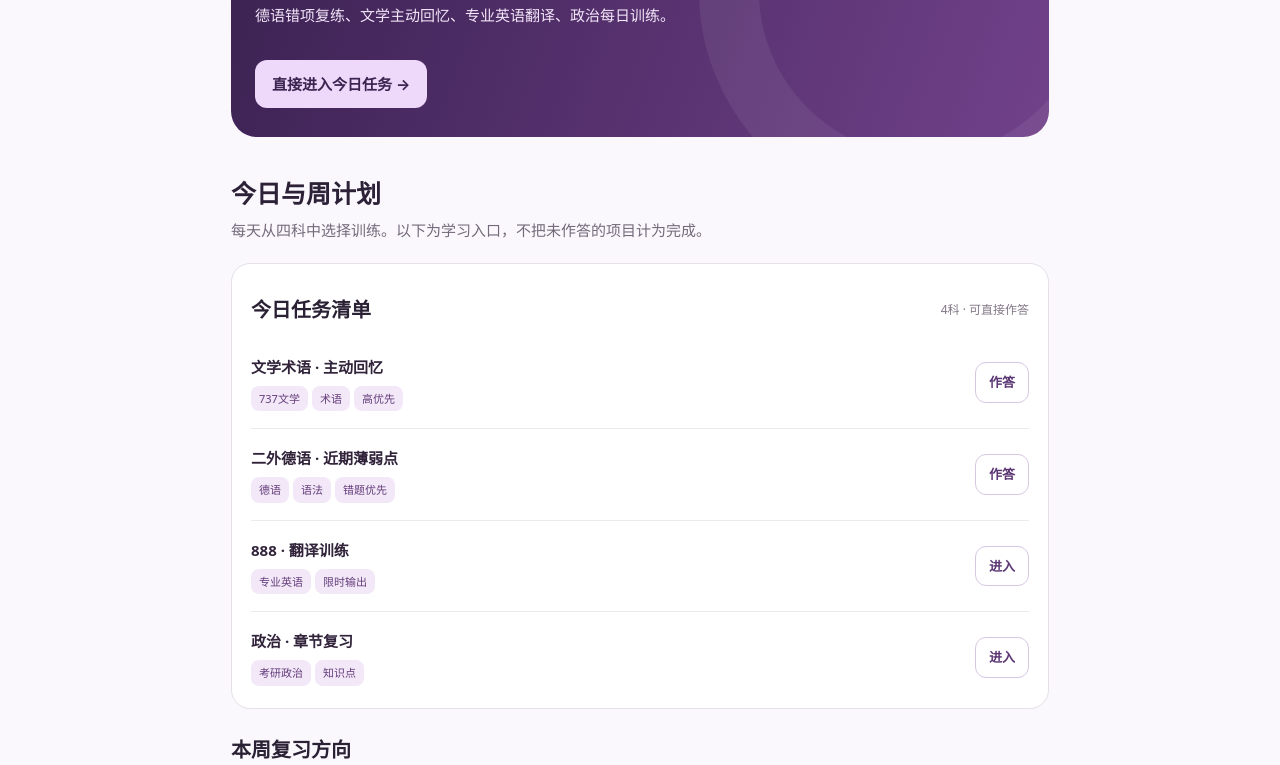
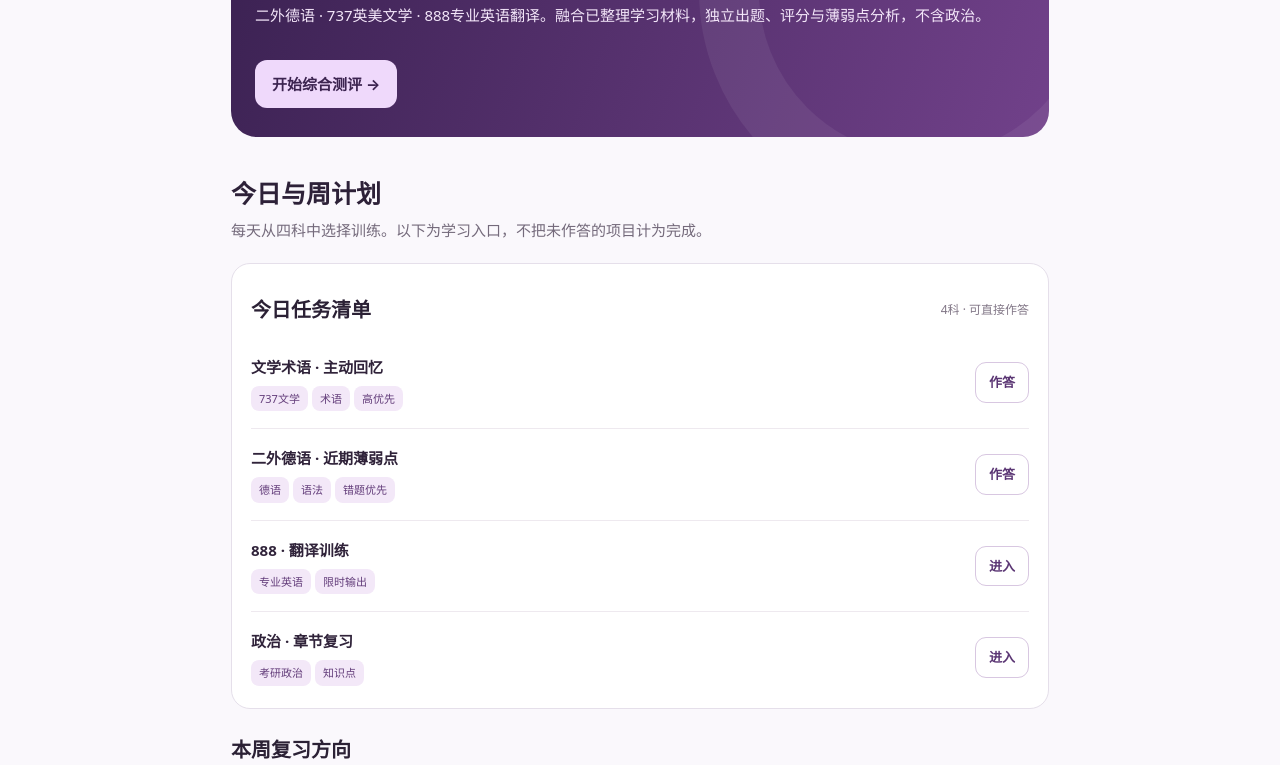
Before and after one commit to amberwayne38-lab/ucass-2027-study, a plain HTML site: page index.html in a window 1280 px wide. Shown: the part 335-1100 px from the top of the page. Drawn offline with Linux system fonts and the light colour scheme.

Commit message:
Convert homepage purple hero into independent three-subject assessment entry

```diff
--- a/index.html
+++ b/index.html
@@ -8,7 +8,7 @@
 <nav class="navtabs" aria-label="网站栏目"><a class="navlink active" data-tab="overview" href="#view-overview">总览</a><a class="navlink" data-tab="plan" href="#view-plan">今日与周计划</a><a class="navlink" data-tab="review" href="#view-review">每周成果复盘</a><a class="navlink" data-tab="resources" href="#view-resources">复习资料</a><a class="navlink" data-tab="records" href="#view-records">记录</a></nav></div>
 <main><header class="head"><span>中国社会科学院大学</span><span id="today"></span></header>
 <section class="page active" id="view-overview" data-page="overview">
-<section class="hero"><span class="eyebrow">2027 硕士初试</span><h1>社科大2027备考</h1><p>德语错项复练、文学主动回忆、专业英语翻译、政治每日训练。</p><a class="button" href="#view-plan">直接进入今日任务 →</a></section>
+<section class="hero"><span class="eyebrow">2027 · 独立综合测评</span><h1>三科综合测评</h1><p>二外德语 · 737英美文学 · 888专业英语翻译。融合已整理学习材料，独立出题、评分与薄弱点分析，不含政治。</p><a class="button" href="./three-subject-assessment.html">开始综合测评 →</a></section>
 </section>
 <section class="page" id="view-plan" data-page="plan">
 <h2 class="page-title">今日与周计划</h2><p class="page-desc">每天从四科中选择训练。以下为学习入口，不把未作答的项目计为完成。</p>
```
